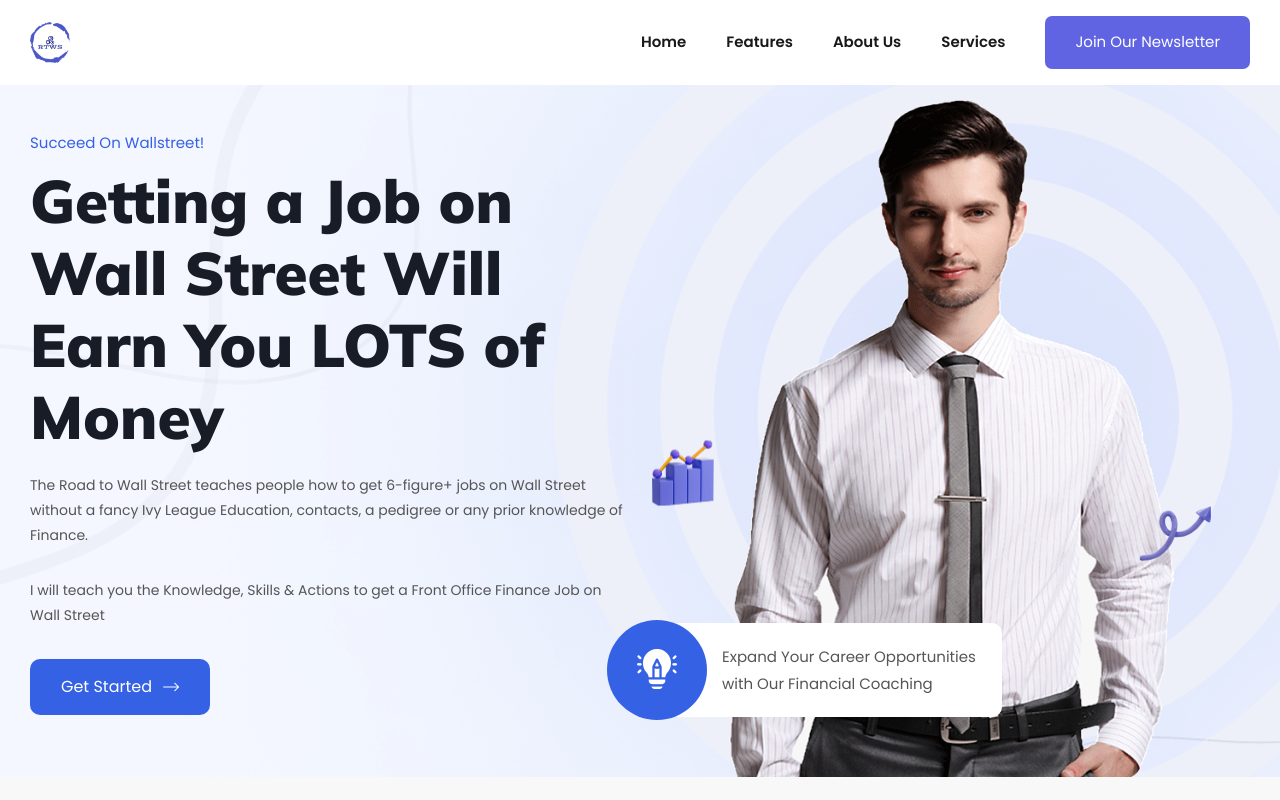
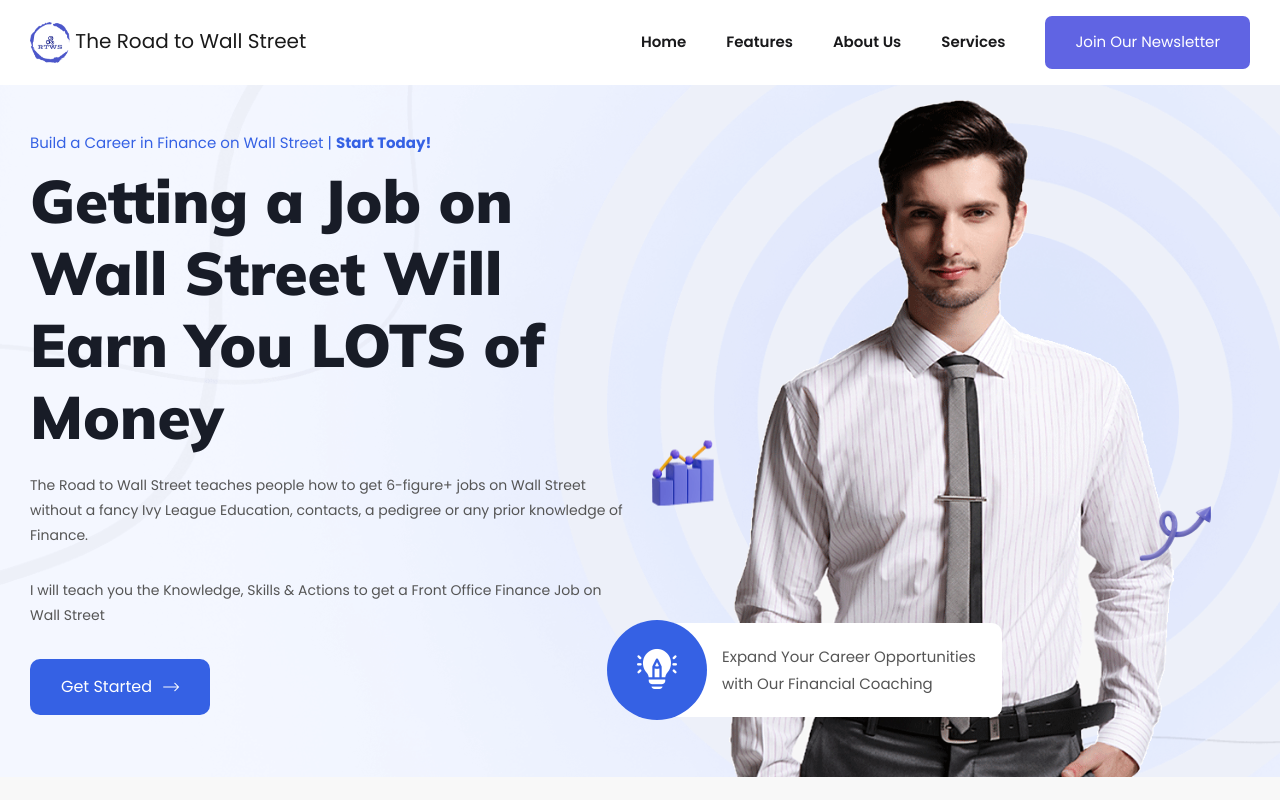
Before and after one commit to justsilencia/roadtowallstreet, a Gatsby site: page / in a window 1280 px wide. Shown: the top 800 px of the page. Built offline with nearby package versions, Linux system fonts and the light colour scheme; Gatsby itself is replaced by a stand-in of ours; a web font is replaced by a local one.

Commit message:
Added company name to navbar. Changed text in main banner.

```diff
--- a/src/components/Landing/MainBanner.js
+++ b/src/components/Landing/MainBanner.js
@@ -24,7 +24,10 @@
               data-aos-once="true"
             >
               <div className="consulting-banner-content">
-                <span>Succeed On Wallstreet!</span>
+                <span>
+                  Build a Career in Finance on Wall Street |{" "}
+                  <strong>Start Today!</strong>
+                </span>
 
                 <h1>
                   Getting a Job on Wall Street Will Earn You LOTS of Money
--- a/src/components/Layout/Navbar.js
+++ b/src/components/Layout/Navbar.js
@@ -35,7 +35,8 @@
       >
         <div className="container-fluid">
           <Link to="/" onClick={toggleNavbar} className="navbar-brand">
-            <img style={{ width: "40px" }} src={logo} alt="Logo" />
+            <img style={{ width: "40px" }} src={logo} alt="Logo" /> The Road to
+            Wall Street
           </Link>
 
           <button
```
